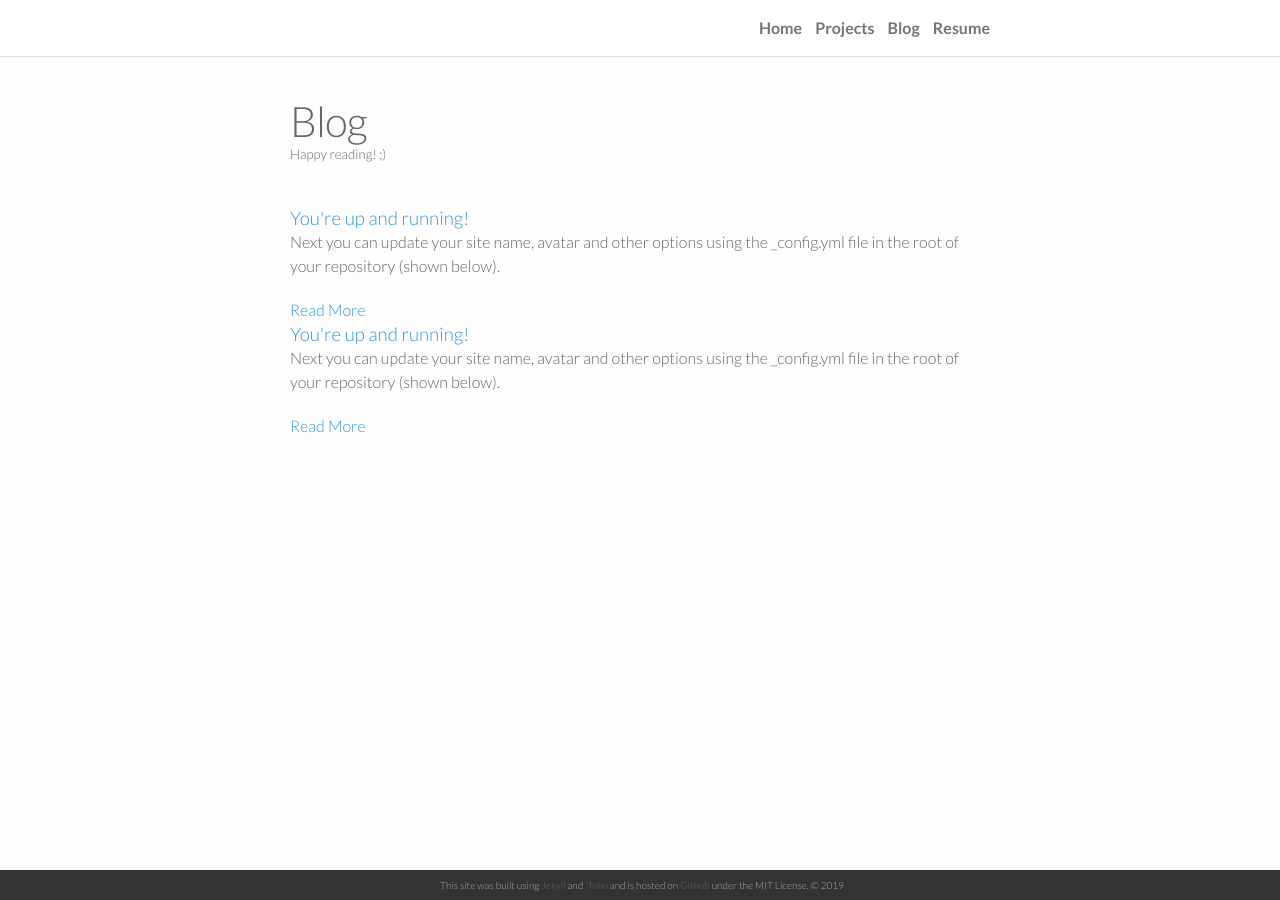
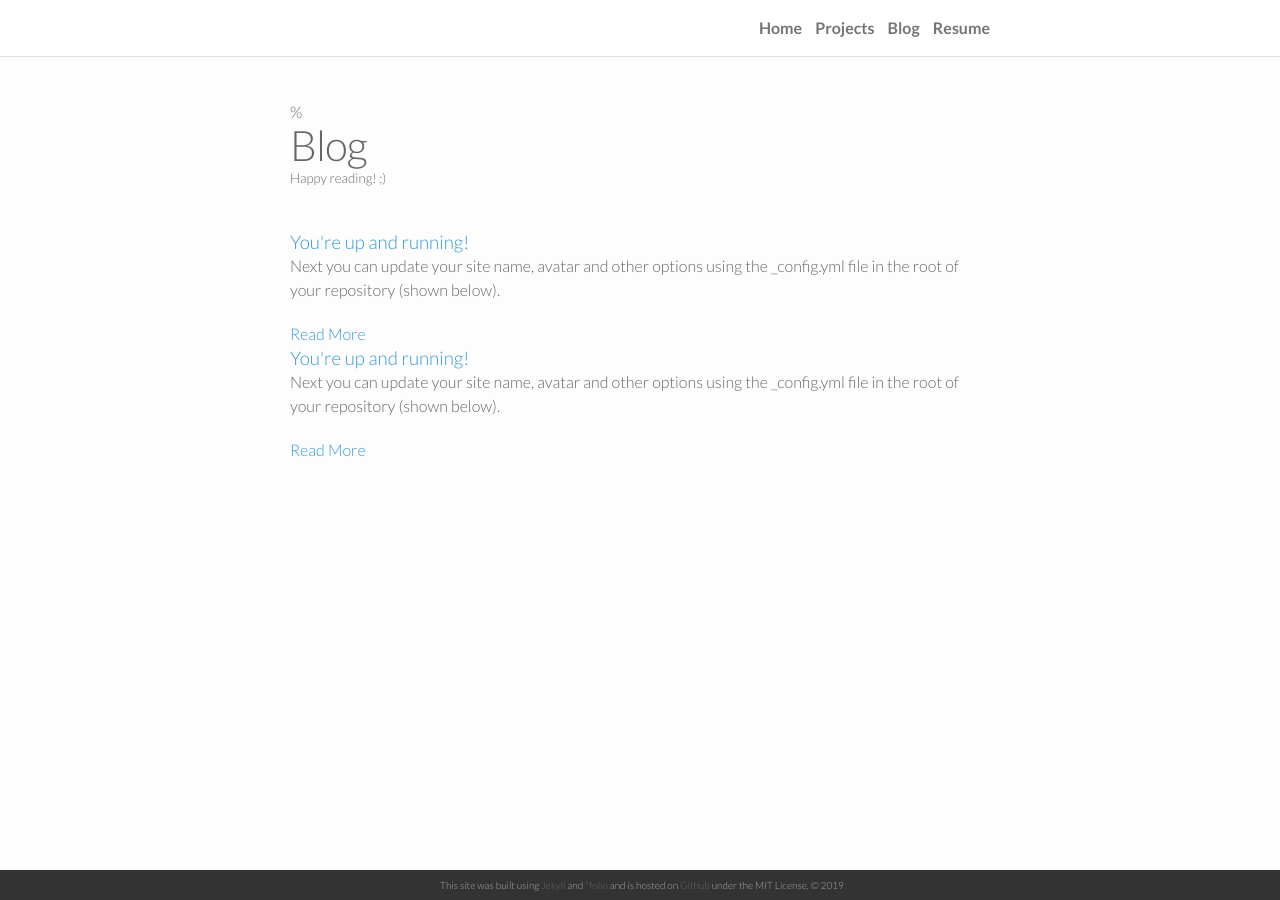
Before and after one commit to RachithP/rp.github.io, a Jekyll site: the page built from blog.md, in a window 1280 px wide. Built offline with Jekyll 4.4.1, drawn with Linux system fonts in a browser that asks for light colours.

Commit message:
Update page.html

```diff
--- a/_layouts/page.html
+++ b/_layouts/page.html
@@ -4,7 +4,7 @@ layout: default
 <div class="post">
 
   <header class="post-header">
-    <h1 class="post-title">{{ page.title }}</h1>
+    %<h1 class="post-title">{{ page.title }}</h1>
     <h5 class="post-description">{{ page.description }}</h5>
   </header>
 
```
